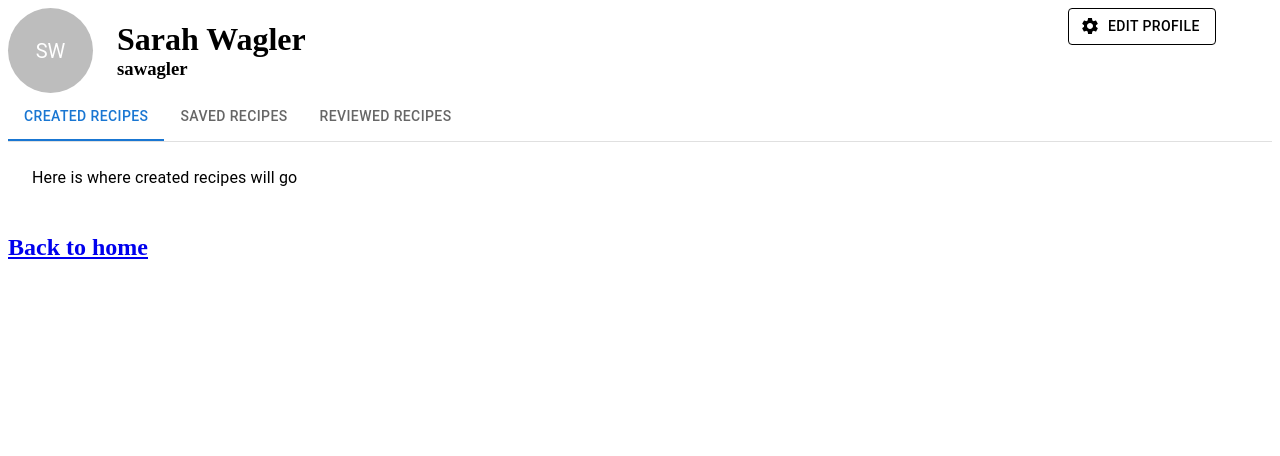
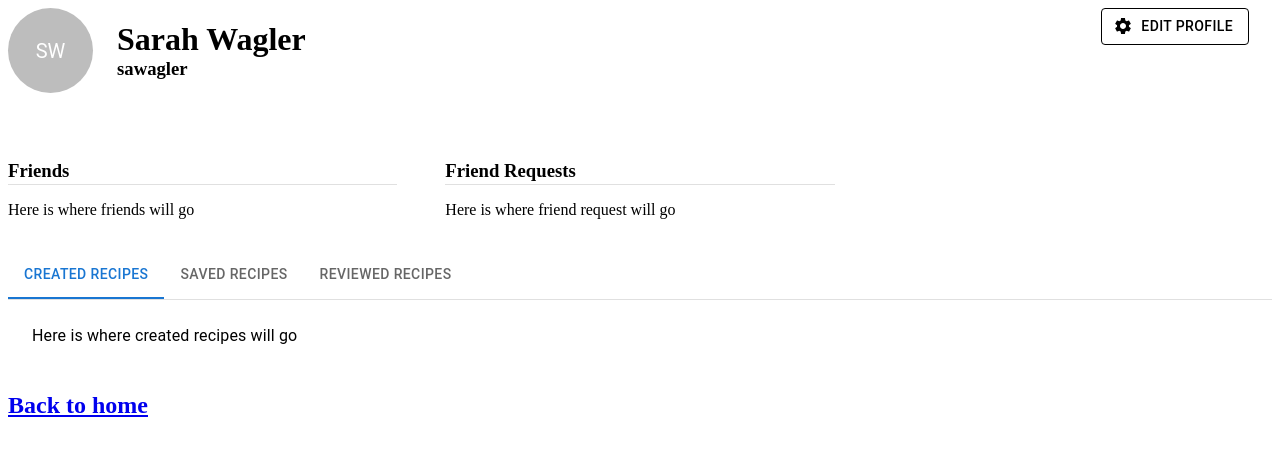
Before and after one commit to mmal1524/chef-impastable, a Next.js app in the folder chef-impastable/: page /profile-page in a window 1280 px wide. Shown: the top 456 px of the page. Built offline with nearby package versions, Linux system fonts and the light colour scheme.

Commit message:
Created components for future placements of friends and friend requests

```diff
--- a/chef-impastable/pages/profile-page.js
+++ b/chef-impastable/pages/profile-page.js
@@ -11,6 +11,7 @@ import Tabs from '@mui/material/Tabs';
 import Tab from '@mui/material/Tab';
 import PropTypes from 'prop-types';
 import Typography from '@mui/material/Typography';
+import { Divider } from '@mui/material';
 
 function TabPanel(props) {
     const { children, value, index, ...other } = props;
@@ -71,8 +72,8 @@ export default function ProfilePage() {
     return (
         <>
             <div>
-                <Grid container spacing={1}>
-                    <Grid xs>
+                <Grid container spacing={6}>
+                    <Grid xs={10}>
                         {/* Stack to display profile picture, display name, and username */}
                         <Stack
                             direction="row"
@@ -96,8 +97,8 @@ export default function ProfilePage() {
                                 spacing={0}
                             >
 
-                                <h1 className="h1">{user.displayName}</h1>
-                                <h3 className="h3">{user.username}</h3>
+                                <h1 className="displayName">{user.displayName}</h1>
+                                <h3 className="username">{user.username}</h3>
                             </Stack>
                         </Stack>
                     </Grid>
@@ -114,7 +115,25 @@ export default function ProfilePage() {
                             Edit Profile
                         </Button>
                     </Grid>
+
+                    <Grid xs={4}>
+                        <Box sx={{width: '100%', marginBottom: 4}}>
+                            <h3 className="h3">Friends</h3>
+                            <Divider />
+                            <p>Here is where friends will go</p>
+                        </Box>
+                    </Grid>
+                    <Grid xs={4}>
+                        <Box sx={{width: '100%', marginBottom: 4}}>
+                            <h3 className="h3">Friend Requests</h3>
+                            <Divider />
+                            <p>Here is where friend request will go</p>
+                        </Box>
+                    </Grid>
+
                 </Grid>
+
+
 
                 <Box sx={{ width: '100%' }}>
                     <Box sx={{ borderBottom: 1, borderColor: 'divider' }}>
@@ -136,11 +155,14 @@ export default function ProfilePage() {
                 </Box>
 
                 <style jsx>{`
-                    .h1 {
+                    .displayName {
+                        margin: 0px;
+                    }
+                    .username {
                         margin: 0px;
                     }
                     .h3 {
-                        margin: 0px;
+                        margin-bottom: 2px;
                     }
                 `}</style>
 
```
